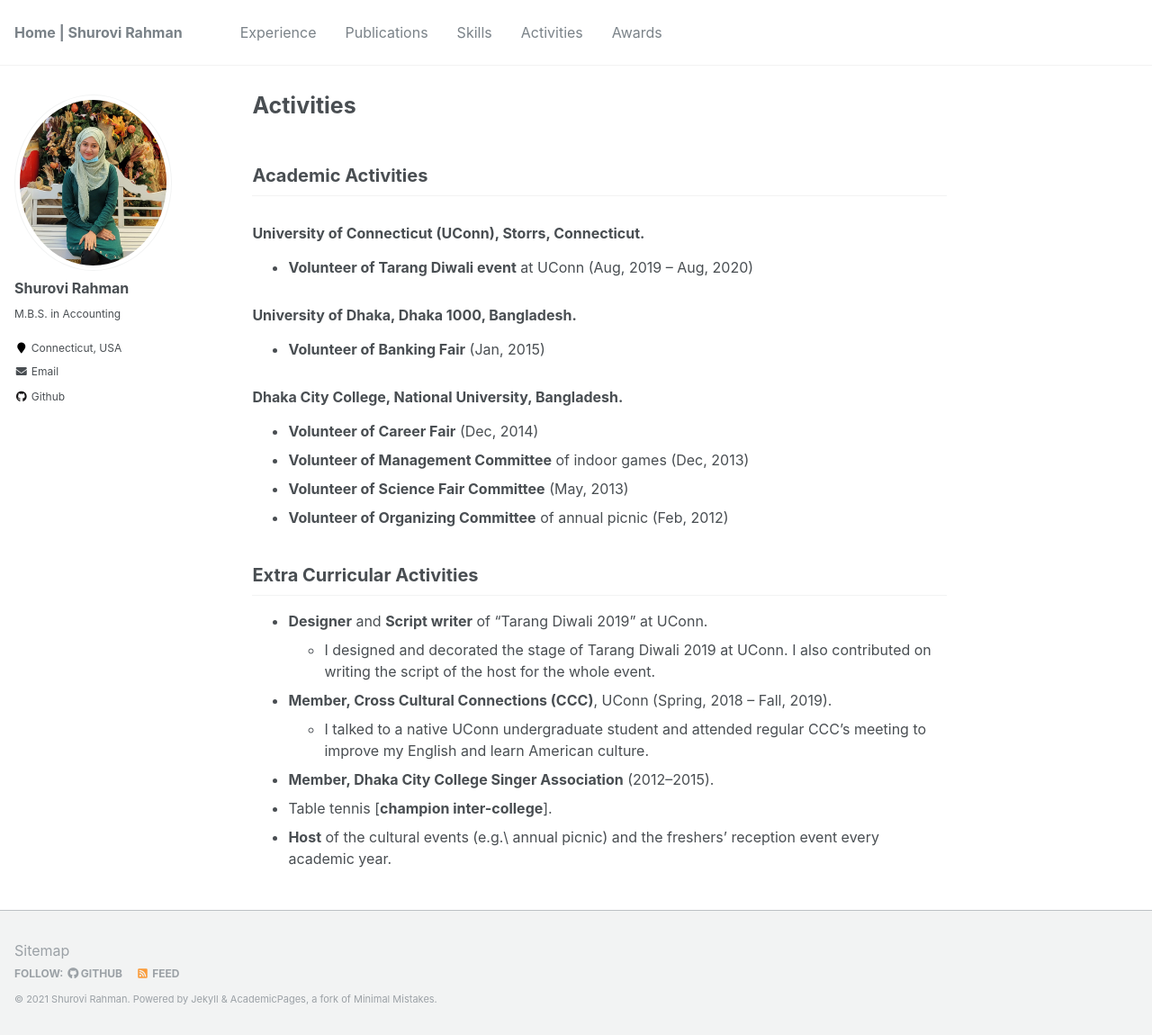
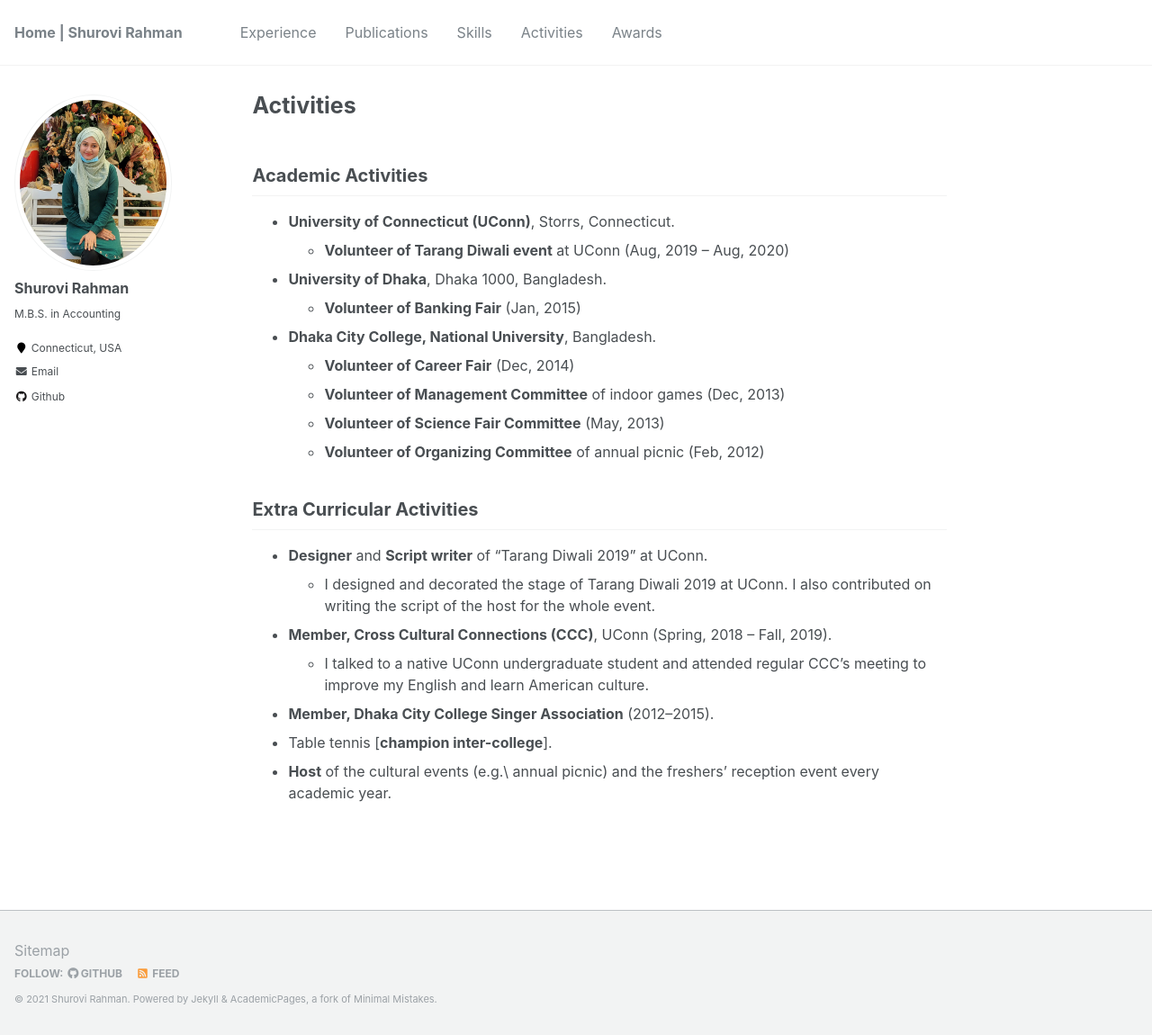
Before and after one commit to shurovirahman/shurovirahman.github.io, a Jekyll site: the page built from _pages/activities.md, in a window 1280 px wide and 1150 px high. Shown: the whole window at 90% size. Built offline with Jekyll 4.4.1, drawn with Linux system fonts in a browser that asks for light colours.

```diff
--- a/_pages/activities.md
+++ b/_pages/activities.md
@@ -5,17 +5,17 @@ author_profile: true
 ---
 
 ## Academic Activities
-### University of Connecticut (UConn), Storrs, Connecticut.
-* **Volunteer of Tarang Diwali event** at UConn (Aug, 2019 -- Aug, 2020)
+* **University of Connecticut (UConn)**, Storrs, Connecticut.
+  + **Volunteer of Tarang Diwali event** at UConn (Aug, 2019 -- Aug, 2020)
 
-### University of Dhaka, Dhaka 1000, Bangladesh.
-* **Volunteer of Banking Fair** (Jan, 2015)
+* **University of Dhaka**, Dhaka 1000, Bangladesh.
+  + **Volunteer of Banking Fair** (Jan, 2015)
 
-### Dhaka City College, National University, Bangladesh.
-* **Volunteer of Career Fair** (Dec, 2014)
-* **Volunteer of Management Committee** of indoor games (Dec, 2013)
-* **Volunteer of Science Fair Committee** (May, 2013)
-* **Volunteer of Organizing Committee** of annual picnic (Feb, 2012)
+* **Dhaka City College, National University**, Bangladesh.
+  + **Volunteer of Career Fair** (Dec, 2014)
+  + **Volunteer of Management Committee** of indoor games (Dec, 2013)
+  + **Volunteer of Science Fair Committee** (May, 2013)
+  + **Volunteer of Organizing Committee** of annual picnic (Feb, 2012)
 
 ## Extra Curricular Activities
 * **Designer** and **Script writer** of "Tarang Diwali 2019" at UConn.
```
